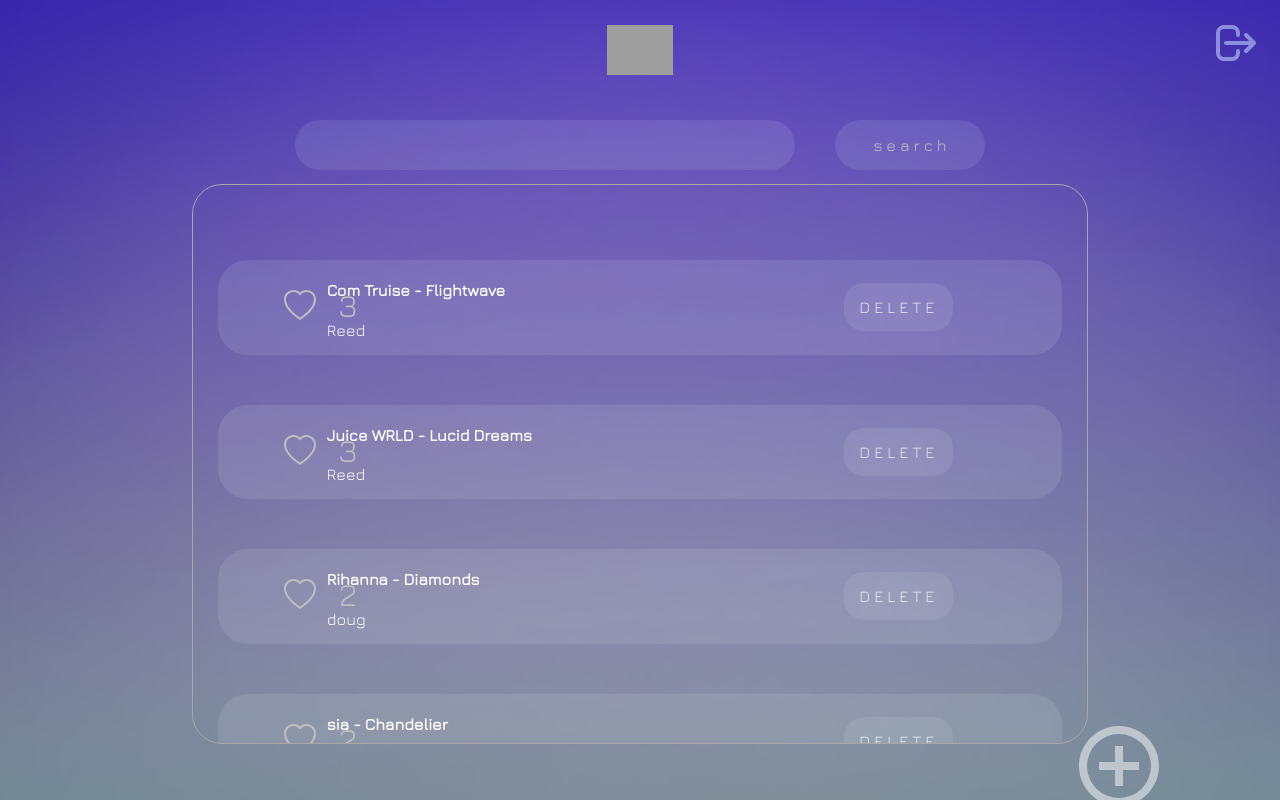
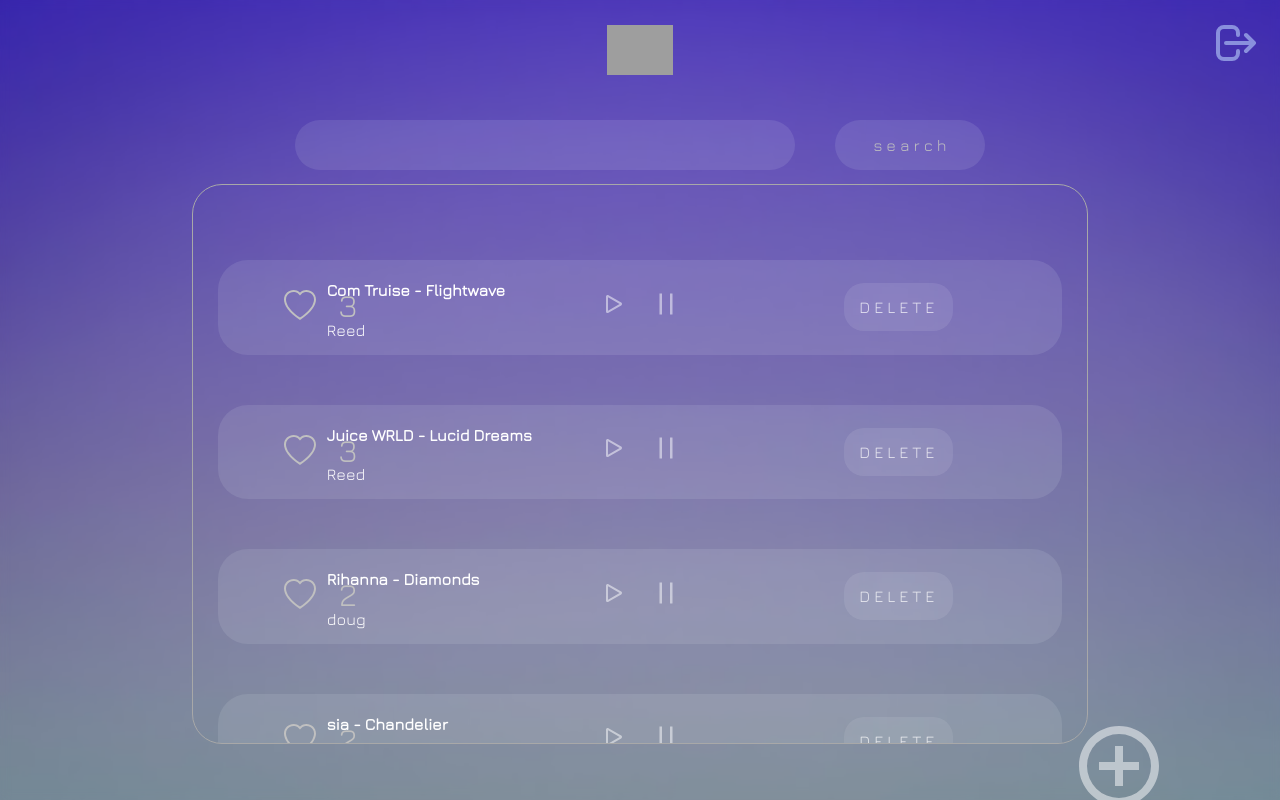
Before and after one commit to sam7468/vb-music-app, a React (Create React App) app in the folder musicapp/: page / in a window 1280 px wide. Built offline with nearby package versions, Linux system fonts and the light colour scheme; grey boxes are pictures that could not be loaded.

Commit message:
000 | sam | added play pause btns / task completed

```diff
--- a/musicapp/src/Header.js
+++ b/musicapp/src/Header.js
@@ -1,4 +1,3 @@
-import react,{useState} from 'react'
 import './header.css'
 import {HiOutlineLogout} from "react-icons/hi"
 
--- a/musicapp/src/Playlist.js
+++ b/musicapp/src/Playlist.js
@@ -1,6 +1,8 @@
 import react,{useState} from 'react'
 import {BsHeart} from "react-icons/bs";
 import {RiAddCircleLine} from "react-icons/ri"
+import {BsPlay} from "react-icons/bs"
+import {AiOutlinePause} from "react-icons/ai"
 import Search from './Search';
 
 
@@ -65,6 +67,11 @@
                             <div className="title-div">
                                 <h4>{e.title}</h4>
                                 <p>{e.subtitle}</p>
+
+                            </div>
+                            <div className="play-btn">
+                                <p><BsPlay/></p>
+                                <p><AiOutlinePause/></p>
                             </div>
                             <p className="delete" id={e.id}  onClick={deleteItem}>DELETE</p>
                         </div>)
@@ -74,6 +81,11 @@
                                 <div className="title-div">
                                     <h4>{e.title}</h4>
                                     <p>{e.subtitle}</p>
+
+                                </div>
+                                <div className="play-btn">
+                                    <p><BsPlay/></p>
+                                    <p><AiOutlinePause/></p>
                                 </div>
                                 <p className="delete" id={e.id}  onClick={deleteItem}>DELETE</p>
                             </div>)
--- a/musicapp/src/style.css
+++ b/musicapp/src/style.css
@@ -61,7 +61,7 @@
 }
 
 .title-div{
-    min-width: 300px;
+    width: 300px;
 }
 
 input,button{
@@ -90,6 +90,17 @@
 
 label{
     margin-left: 40px;
+}
+
+.play-btn{
+    display: flex;
+    position: fixed;
+    color: white;
+    opacity: 0.5;
+    font-size: 2rem;
+}
+.play-btn p:last-child{
+    margin-left: 20px;
 }
 
 .add-icon{
```
